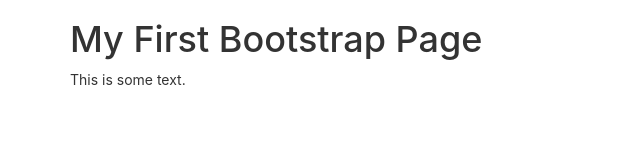
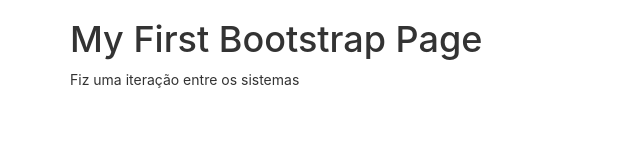
Before and after one commit to higorsenacosa/TestandoOGithub, a website built with Vite: page index.html in a window 1280 px wide. Shown: the whole page, without its empty margins (0-640 px from the left). Built offline with nearby package versions, Linux system fonts and the light colour scheme.

Commit message:
Subindo alterações

```diff
--- a/index.html
+++ b/index.html
@@ -20,7 +20,7 @@
 <body>
   <div class="container">
   <h1>My First Bootstrap Page</h1>
-  <p>This is some text.</p>
+  <p>Fiz uma iteração entre os sistemas</p>
 </div>
 </body>
 
```
